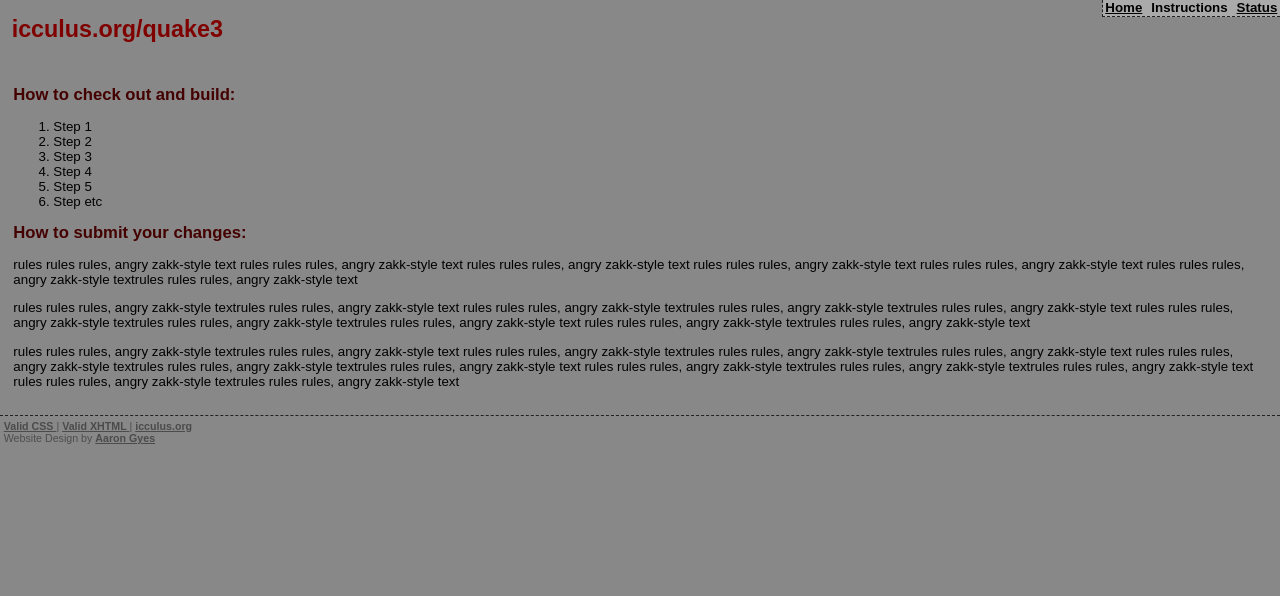
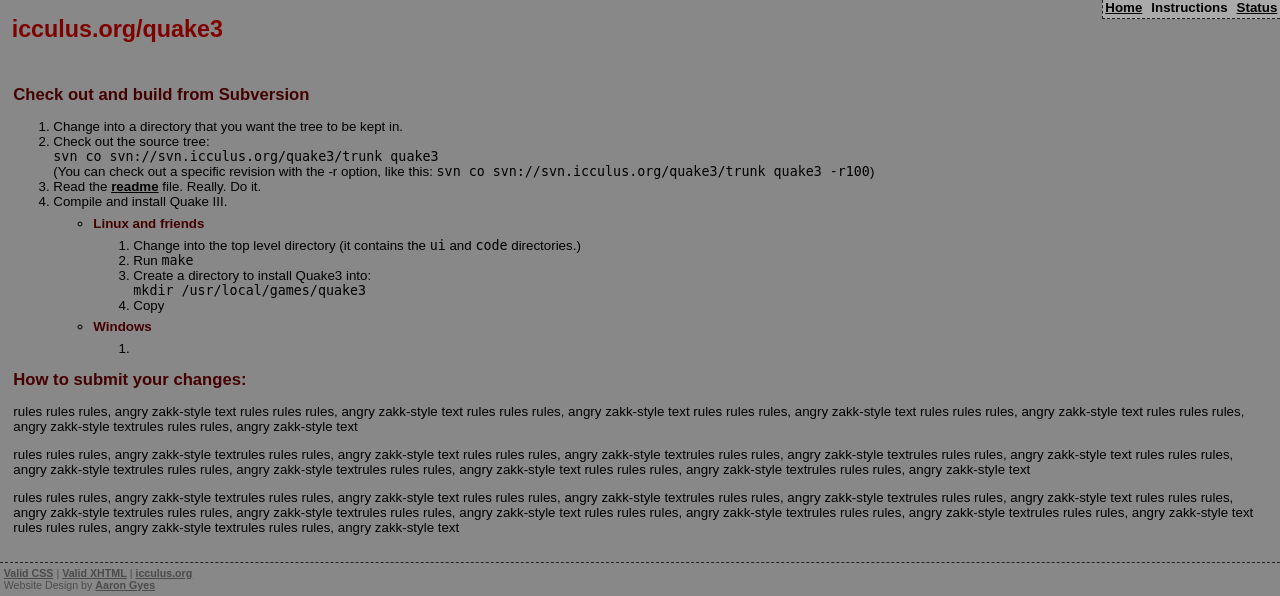
Before and after one commit to bryant/ioq3-defrag, a PHP site: page /newindex.php?page=instruc in a window 1280 px wide. Shown: the top 596 px of the page. Run offline with PHP 8.4, Linux system fonts and the light colour scheme.

Commit message:
More minor stuff

```diff
--- a/web/include/instruc.php
+++ b/web/include/instruc.php
@@ -1,11 +1,34 @@
-<h2>How to check out and build:</h2>
+<h2>Check out and build from Subversion</h2>
 <ol>
-	<li>Step 1</li>
-	<li>Step 2</li>
-	<li>Step 3</li>
-	<li>Step 4</li>
-	<li>Step 5</li>
-	<li>Step etc</li>
+	<li>Change into a directory that you want the tree to be kept in.</li>
+	<li>Check out the source tree:<br />
+	<span class="shell">svn co svn://svn.icculus.org/quake3/trunk quake3</span>
+	<br />
+	(You can check out a specific revision with the -r option, like this:
+	<span class="shell">svn co svn://svn.icculus.org/quake3/trunk quake3 -r100</span>)
+	</li>
+	<li>Read the <a href="http://svn.icculus.org/*checkout*/quake3/trunk/i_o-q3-readme">readme</a> file. Really. Do it.</li>
+	<li>Compile and install Quake III.
+		<ul>
+			<li><h3>Linux and friends</h3>
+				<ol>
+					<li>Change into the top level directory (it contains the
+					<span class="shell">ui</span> and <span class="shell">code</span>
+					directories.)</li>
+					<li>Run <span class="shell">make</span></li>
+					<li>Create a directory to install Quake3 into:<br />
+					<span class="shell">mkdir /usr/local/games/quake3</span></li>
+					<li>Copy
+
+				</ol>
+			</li>
+			<li><h3>Windows</h3>
+				<ol>
+					<li></li>
+				</ol>
+			</li>
+		</ul>
+	</li>
 </ol>
 <h2>How to submit your changes:</h2>
 <p>rules rules rules, angry zakk-style text rules rules rules, angry zakk-style text rules rules rules, angry zakk-style text rules rules rules, angry zakk-style text rules rules rules, angry zakk-style text rules rules rules, angry zakk-style textrules rules rules, angry zakk-style text</p>
--- a/web/ioq3.css
+++ b/web/ioq3.css
@@ -27,6 +27,11 @@
 	background-color: transparent;
 }
 
+#footer a:hover {
+	color: black;
+	background-color: transparent;
+}
+
 #navigation {
 	float: right;
 	list-style: none;
@@ -35,7 +40,7 @@
 	color: black;
 	margin-top: 0;
 	padding-left: 0;
-	padding-bottom: .1em;
+	padding-bottom: .2em;
 	border-left: 1px dashed #222;
 	border-bottom: 1px dashed #222;
 }
@@ -67,6 +72,13 @@
 	color: #440000;
 	background-color: transparent;
 	font-size: 1.25em;
+}
+
+h3 {
+	color: #440000;
+	background-color: transparent;
+	font-size: 1em;
+	margin: .5em 0 .5em 0;
 }
 
 img {
```
Also changed, not shown: web/newindex.php (+2 -6 lines).
